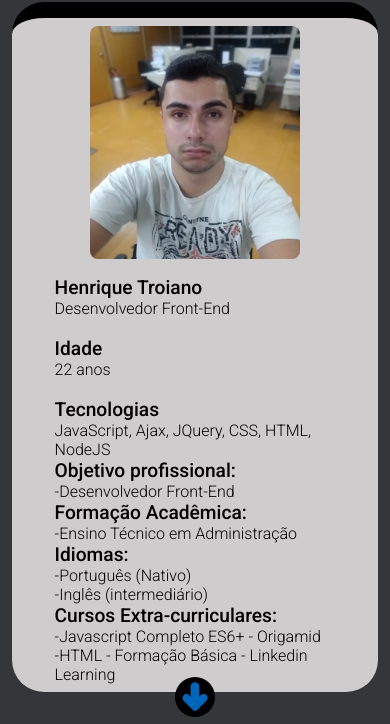
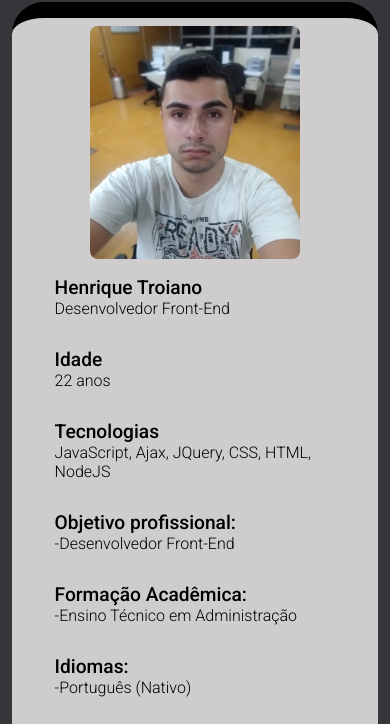
Before and after one commit to henriquetroiano/portifolio.github.io, a plain HTML site: page index.html in a window 390 px wide. Both pictures are taken after a click on the element 195 px from the left and 338 px from the top of the page. Shown: the part 78-802 px from the top of the page. Drawn offline with Linux system fonts and the light colour scheme.

Commit message:
layout mobile

```diff
--- a/scripts/personalData.js
+++ b/scripts/personalData.js
@@ -16,10 +16,13 @@ export default function personalData() {
 
     arrowbtn.addEventListener('click', function() {
         const personalData = document.querySelector('.personalData');
+        const arrowBtn = document.querySelector('#arrow span')
         const arrowContainer = document.getElementById('arrow');
 
         personalData.classList.toggle('opened')
-        arrowContainer.style.height = personalData.getClientRects(outerHeight)[0].height + "px"
+        arrowbtn.classList.toggle('opened')
+        arrowContainer.style.height = personalData.getClientRects(outerHeight)[0].height + "px";
+
 
 
 
--- a/styles/personaldatamobile.css
+++ b/styles/personaldatamobile.css
@@ -31,6 +31,10 @@
     margin-bottom: -25px;
     align-self: center;
     animation: clickMe 1s infinite;
+  }
+
+  #arrow span.opened {
+    transform: rotate(270deg);
   }
 
 
@@ -76,6 +80,10 @@
     margin: 0 10%;
   }
 
+  .personalData div#data h2 + h3 {
+    margin-bottom: 30px;
+  }
+
   .about {
     width: 94vw;
   }
```
Also changed, not shown: index.html (+0 -2 lines).
